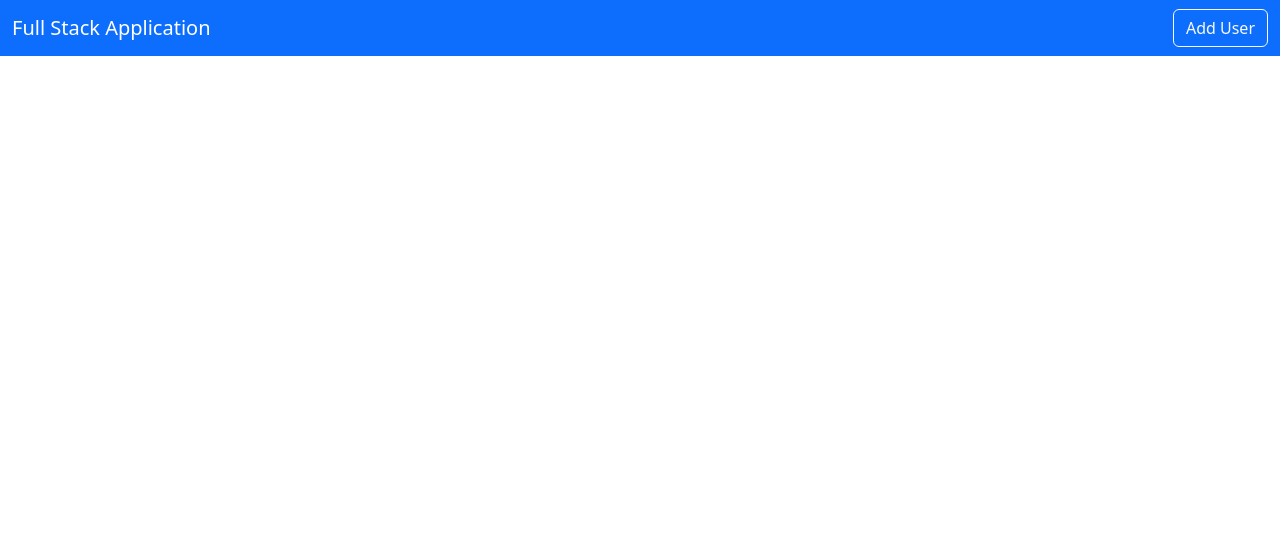
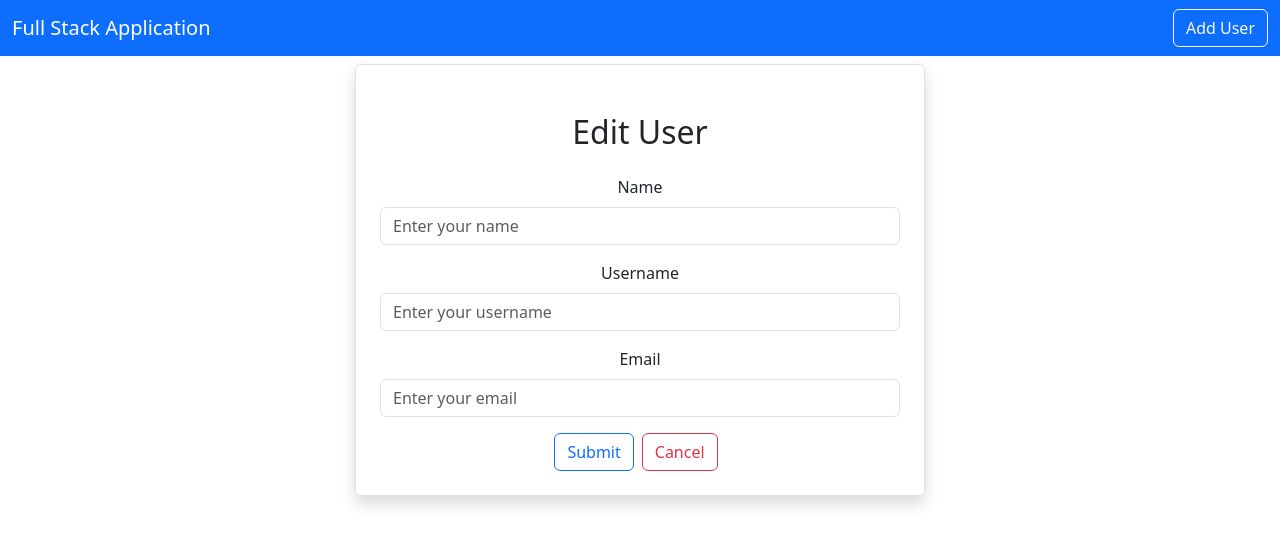
Before and after one commit to Larry-Osakwe/UserStore, a React (Create React App) app in the folder fullstack-front/: page /edituser/1 in a window 1280 px wide. Shown: the top 546 px of the page. Built offline with nearby package versions, Linux system fonts and the light colour scheme; no server answers.

Commit message:
edit user using axios put

```diff
--- a/fullstack-front/src/App.js
+++ b/fullstack-front/src/App.js
@@ -4,6 +4,7 @@
 import Home from './pages/Home';
 import { BrowserRouter as Router, Routes, Route } from 'react-router-dom';
 import AddUser from './users/AddUser';
+import EditUser from './users/EditUser';
 
 
 function App() {
@@ -14,6 +15,7 @@
         <Routes>
           <Route exact path="/" element={<Home/>}/>
           <Route exact path="/addUser" element={<AddUser/>}/>
+          <Route exact path="/edituser/:id" element={<EditUser/>}/>
         </Routes>
       </Router>
     </div>
--- a/fullstack-front/src/pages/Home.js
+++ b/fullstack-front/src/pages/Home.js
@@ -1,5 +1,6 @@
 import React, {useEffect, useState} from "react";
 import axios from "axios";
+import { Link } from "react-router-dom"
 
 export default function Home() {
 
@@ -37,7 +38,9 @@
                                 <td>{user.email}</td>
                                 <td>
                                     <button className="btn btn-primary mx-2">View</button>
-                                    <button className="btn btn-outline-primary mx-2">Edit</button>
+                                    <Link className="btn btn-outline-primary mx-2"
+                                    to={`/edituser/${user.id}`}>Edit
+                                    </Link>
                                     <button className="btn btn-danger mx-2">Delete</button>
                                 </td>
                             </tr>
--- a/fullstack-front/src/users/EditUser.js
+++ b/fullstack-front/src/users/EditUser.js
@@ -0,0 +1,94 @@
+import axios from "axios";
+import React, { useEffect, useState } from "react";
+import { Link, useNavigate, useParams } from "react-router-dom";
+
+export default function EditUser() {
+
+    let navigate = useNavigate();
+
+    const {id}=useParams();
+
+    const [user, setUser] = useState({
+        name:"",
+        username:"",
+        email:""
+    });
+
+    const{name,username,email} = user;
+
+    const onInputChange=(e)=>{
+        setUser({...user,[e.target.name]:e.target.value})
+    };
+
+    useEffect(()=>{
+        loadUser()
+    },[]);
+
+    const onSubmit=async(e)=>{
+        e.preventDefault();
+        await axios.put(`http://localhost:8080/user/${id}`, user)
+        navigate("/");
+    };
+
+    const loadUser = async()=>{
+        const result=await axios.get(`http://localhost:8080/user/${id}`);
+        setUser(result.data);
+    };
+
+    return (
+        <div className="container">
+            <div className="row">
+                <div className="col-md-6 offset-md-3 border rounded p-4 mt-2 shadow">
+                    <h2 className="text-center m-4">Edit User</h2>
+                    <form onSubmit={(e)=>onSubmit(e)}>
+                        <div className="mb-3">
+                            <label htmlFor="name" className="form-label">
+                                Name
+                            </label>
+                            <input
+                            type={"text"}
+                            className="form-control"
+                            placeholder="Enter your name"
+                            name="name"
+                            value={name}
+                            onChange={(e)=>onInputChange(e)}
+                            />
+                        </div>
+                        <div className="mb-3">
+                            <label htmlFor="username" className="form-label">
+                            Username
+                            </label>
+                            <input
+                            type={"text"}
+                            className="form-control"
+                            placeholder="Enter your username"
+                            name="username"
+                            value={username}
+                            onChange={(e)=>onInputChange(e)}
+                            />
+                        </div>
+                        <div className="mb-3">
+                            <label htmlFor="email" className="form-label">
+                            Email
+                            </label>
+                            <input
+                            type={"text"}
+                            className="form-control"
+                            placeholder="Enter your email"
+                            name="email"
+                            value={email}
+                            onChange={(e)=>onInputChange(e)}
+                            />
+                        </div>
+                        <button type="submit" className="btn btn-outline-primary">
+                            Submit
+                        </button>
+                        <Link className="btn btn-outline-danger mx-2" to="/">
+                            Cancel
+                        </Link>
+                    </form>
+                </div>
+            </div>
+        </div>
+    )
+};
```
